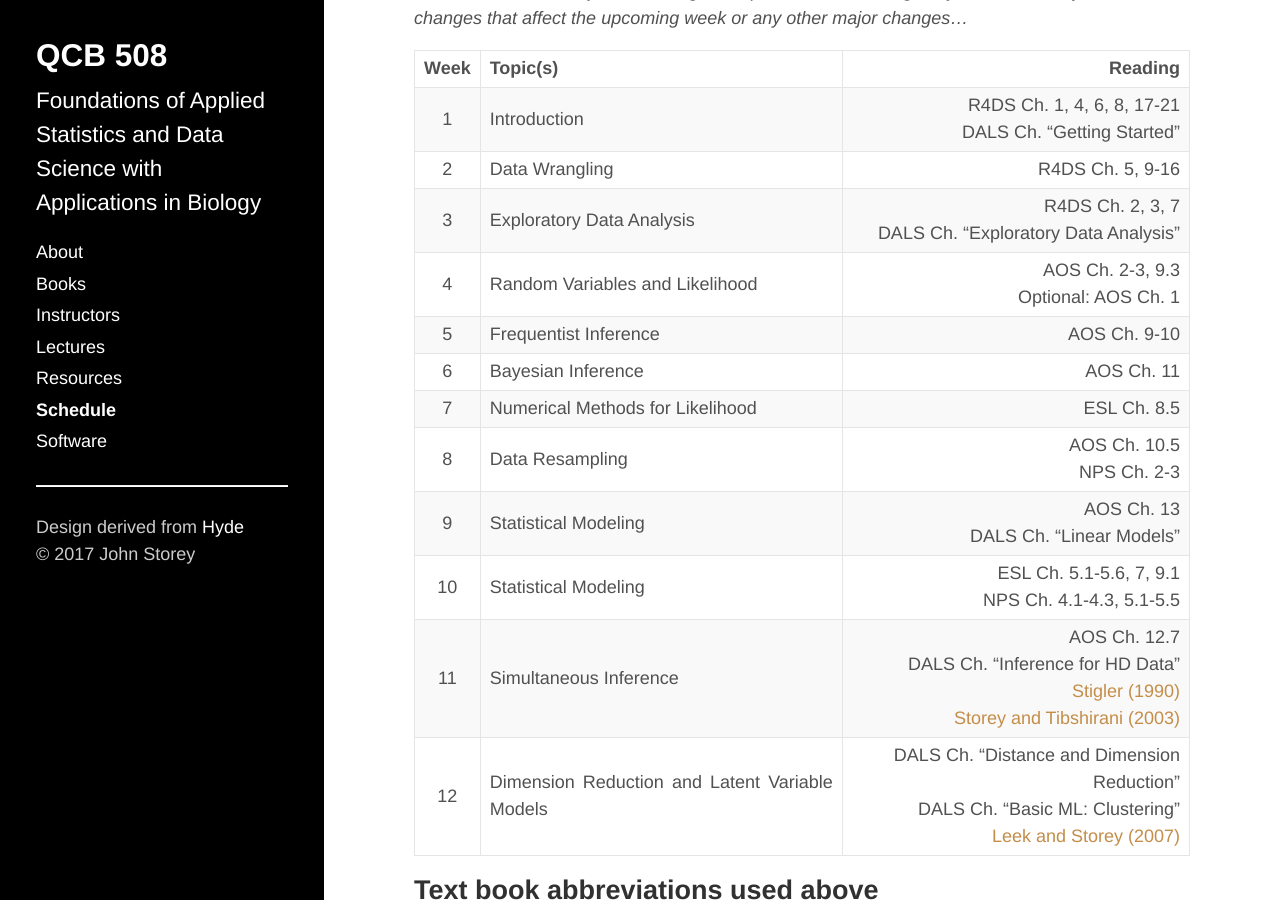
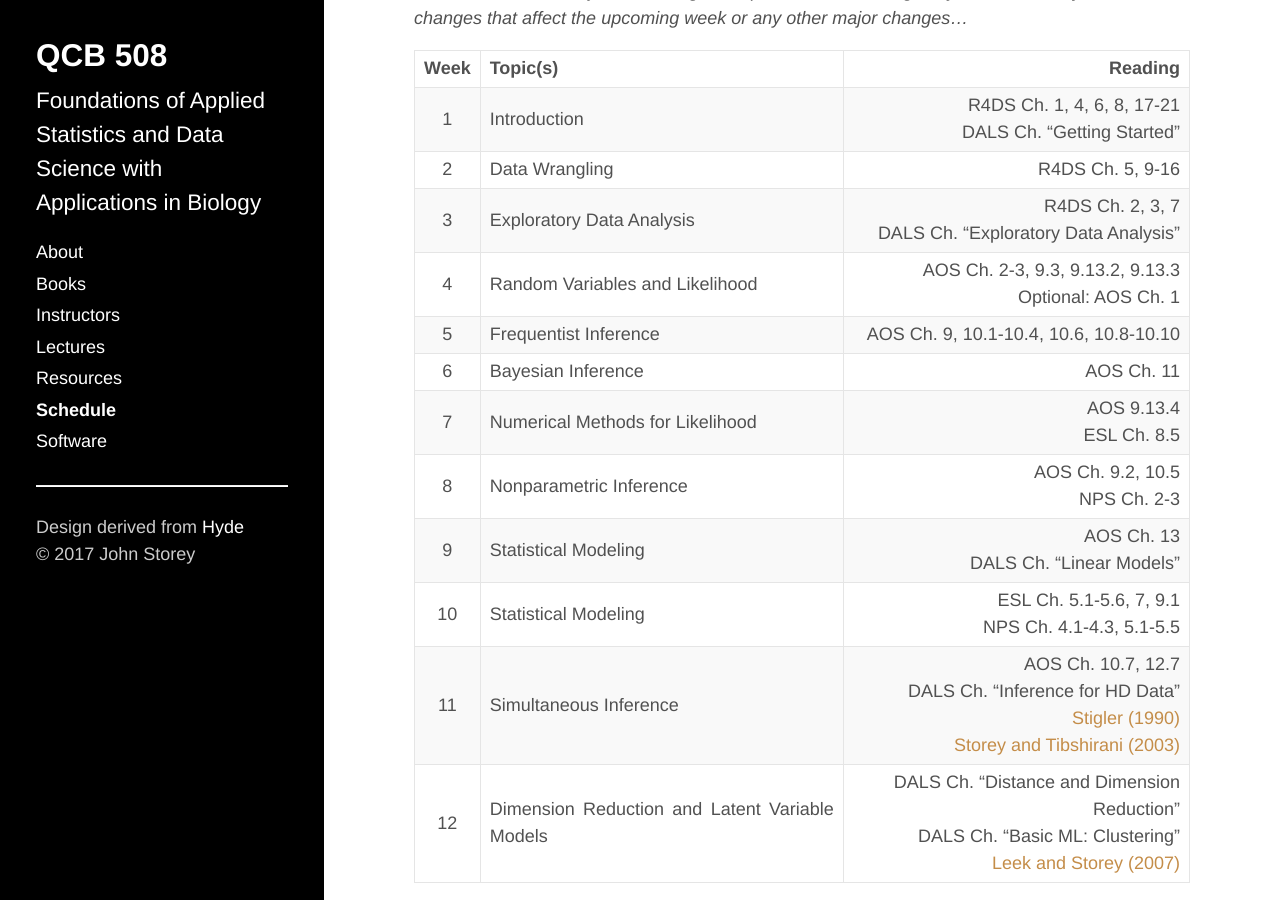
Before and after one commit to jdstorey/asdscourse2019, a Jekyll site: the page built from docs/schedule.md, in a window 1280 px wide and 900 px high, scrolled down 211 px. Built offline with Jekyll 4.4.1, drawn with Linux system fonts in a browser that asks for light colours.

Commit message:
Updated Schedule.

```diff
--- a/docs/schedule.md
+++ b/docs/schedule.md
@@ -14,14 +14,14 @@ title: Schedule
 | 1 | Introduction | R4DS Ch. 1, 4, 6, 8, 17-21 <br> DALS Ch. "Getting Started" |
 | 2 | Data Wrangling | R4DS Ch. 5, 9-16 |
 | 3 | Exploratory Data Analysis | R4DS Ch. 2, 3, 7 <br> DALS Ch. "Exploratory Data Analysis" |
-| 4 | Random Variables and Likelihood | AOS Ch. 2-3, 9.3 <br> Optional: AOS Ch. 1 |
-| 5 | Frequentist Inference | AOS Ch. 9-10 |
+| 4 | Random Variables and Likelihood | AOS Ch. 2-3, 9.3, 9.13.2, 9.13.3 <br> Optional: AOS Ch. 1 |
+| 5 | Frequentist Inference | AOS Ch. 9, 10.1-10.4, 10.6, 10.8-10.10 |
 | 6 | Bayesian Inference | AOS Ch. 11 |
-| 7 | Numerical Methods for Likelihood | ESL Ch. 8.5 |
-| 8 | Data Resampling | AOS Ch. 10.5 <br> NPS Ch. 2-3 |
+| 7 | Numerical Methods for Likelihood | AOS 9.13.4 <br> ESL Ch. 8.5 |
+| 8 | Nonparametric Inference | AOS Ch. 9.2, 10.5 <br> NPS Ch. 2-3 |
 | 9 | Statistical Modeling | AOS Ch. 13 <br> DALS Ch. "Linear Models" |
 | 10 | Statistical Modeling | ESL Ch. 5.1-5.6, 7, 9.1 <br> NPS Ch. 4.1-4.3, 5.1-5.5|
-| 11 | Simultaneous Inference | AOS Ch. 12.7 <br> DALS Ch. "Inference for HD Data" <br> [Stigler (1990)](http://projecteuclid.org/euclid.ss/1177012274) <br> [Storey and Tibshirani (2003)](http://www.pnas.org/content/100/16/9440.full) |
+| 11 | Simultaneous Inference | AOS Ch. 10.7, 12.7 <br> DALS Ch. "Inference for HD Data" <br> [Stigler (1990)](http://projecteuclid.org/euclid.ss/1177012274) <br> [Storey and Tibshirani (2003)](http://www.pnas.org/content/100/16/9440.full) |
 | 12 | Dimension Reduction and Latent Variable Models | DALS Ch. "Distance and Dimension Reduction" <br> DALS Ch. "Basic ML: Clustering" <br> [Leek and Storey (2007)](http://journals.plos.org/plosgenetics/article?id=10.1371/journal.pgen.0030161) |
 
 ## Text book abbreviations used above
```
